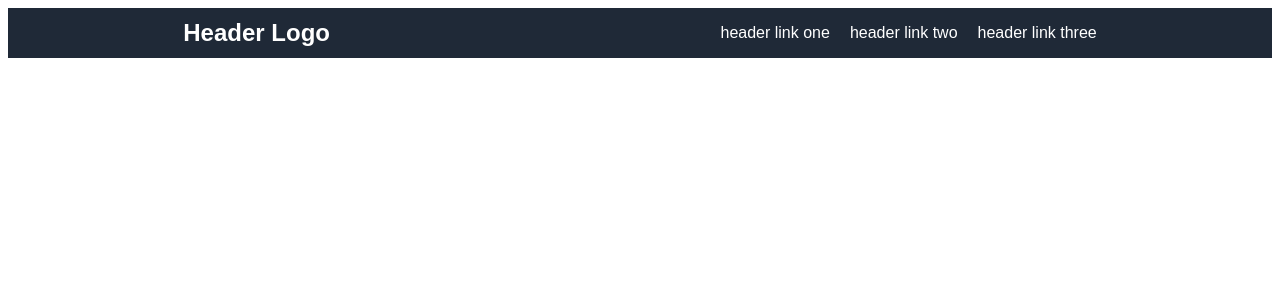
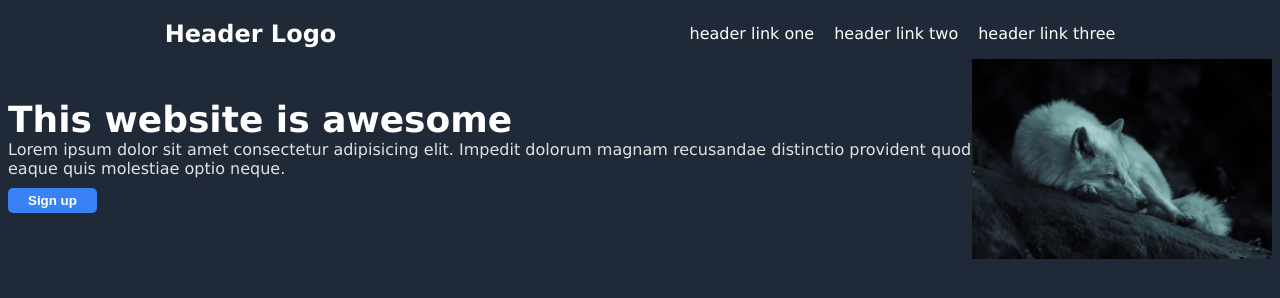
Before and after one commit to Clearwolf/odin-landing-page, a plain HTML site: page index.html in a window 1280 px wide. Drawn offline with Linux system fonts and the light colour scheme.

Commit message:
Add welcome and image
Added welcome header and image. Added declarations in css.

Need to identify page max width sizing for all content in flex column.

```diff
--- a/index.html
+++ b/index.html
@@ -19,16 +19,24 @@
             </ul>
         </div>
     </div>
-    <div class="panel" id="title">
+    <div class="container">
+        <div>
+            <h1>This website is awesome</h1>
+            <p>Lorem ipsum dolor sit amet consectetur adipisicing elit. Impedit dolorum magnam recusandae distinctio provident quod eaque quis molestiae optio neque.</p>
+            <button class="button">Sign up</button>
+        </div>
+        <div>
+            <img src="./img/wolf.jpg" alt="wolf" width="300px">
+
+        </div>
+    </div>
+    <div class="container white">
 
     </div>
-    <div class="panel" id="features">
+    <div class="container" id="quote">
 
     </div>
-    <div class="panel" id="quote">
-
-    </div>
-    <div class="panel" id="action">
+    <div class="container" id="action">
 
     </div>
     <div class="footer">
--- a/styles.css
+++ b/styles.css
@@ -1,7 +1,23 @@
 body {
     display: flex;
     flex-direction: column;
-    font-family:Arial, Helvetica, sans-serif;
+    font-family:'Lucida Sans', 'Lucida Sans Regular', 'Lucida Grande', 'Lucida Sans Unicode', Geneva, Verdana, sans-serif;
+    background-color: #1f2937;
+}
+
+h1 {
+    color: white;
+    font-size: 36px;
+    word-wrap: normal;
+    font-weight: bold;
+    margin: 0px;
+}
+
+p {
+    font-weight:lighter;
+    font-size:medium;
+    color: rgb(226, 226, 226);
+    margin: 0px;
 }
 
 ul {
@@ -18,10 +34,36 @@ li {
 
 }
 
+button {
+    background-color:#3882F6;
+    color: white;
+    font-weight: bold;
+    padding: 5px 20px;
+    text-align: center;
+    text-decoration: none;
+    border-radius: 5px;
+    border: none;
+    margin: 10px 0px;
+
+
+}
+
+button.border {
+    background-color:#3882F6;
+    color: white;
+    font-weight: bold;
+    padding: 5px 20px;
+    text-align: center;
+    text-decoration: none;
+    border-radius: 5px;
+    border-color: white;
+
+
+}
+
 .header {
     display: flex;
     justify-content: space-around;
-    background-color: #1f2937;
     align-items: center;
 
 }
@@ -32,3 +74,14 @@ li {
     font-weight: bold;
 
 }
+
+.container {
+    display: flex;
+    align-items: center;
+    justify-content: space-around;
+    color: white;
+}
+
+.container.white {
+    background-color: white;
+}
```
Also changed, not shown: img/wolf.jpg (added), 1 other file.
